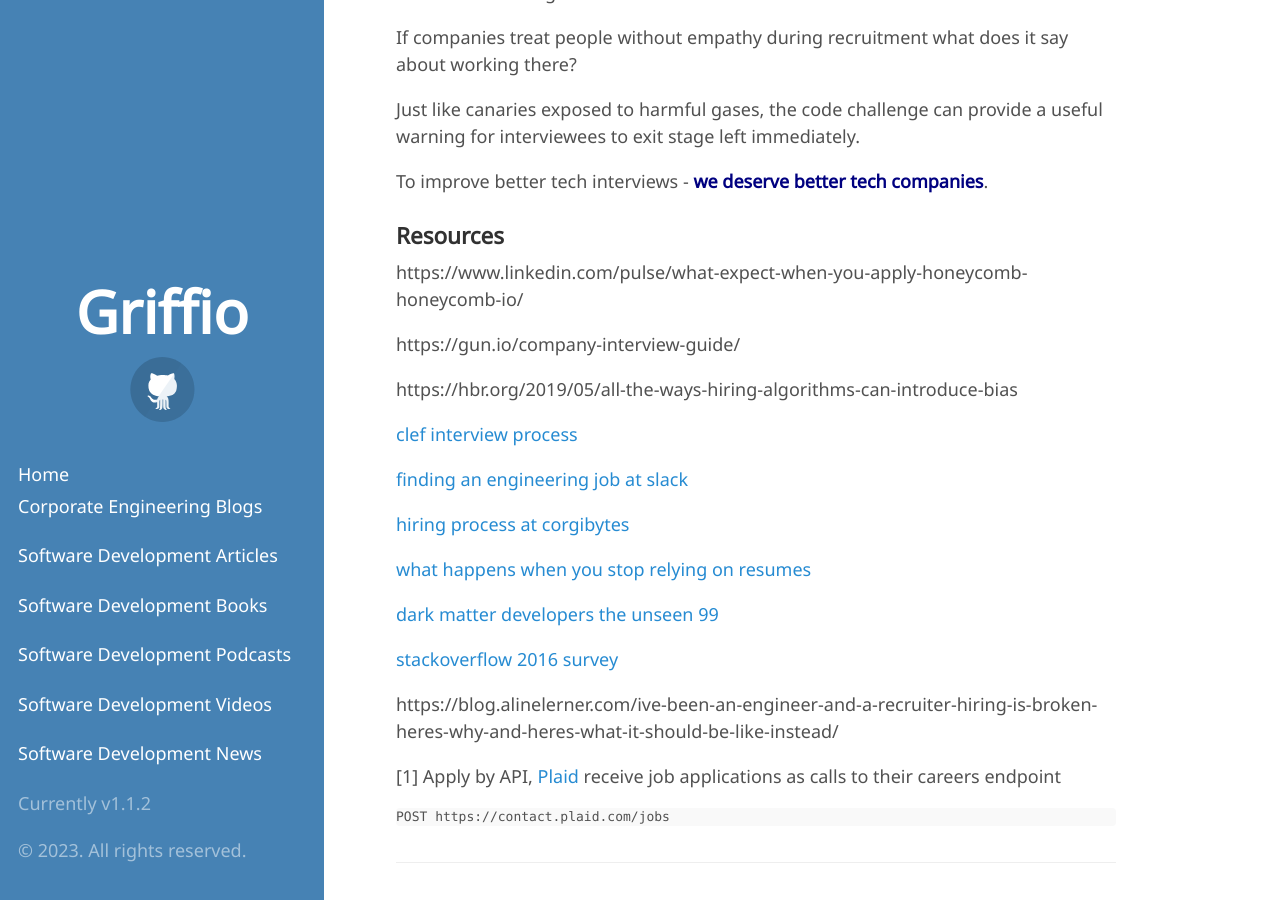
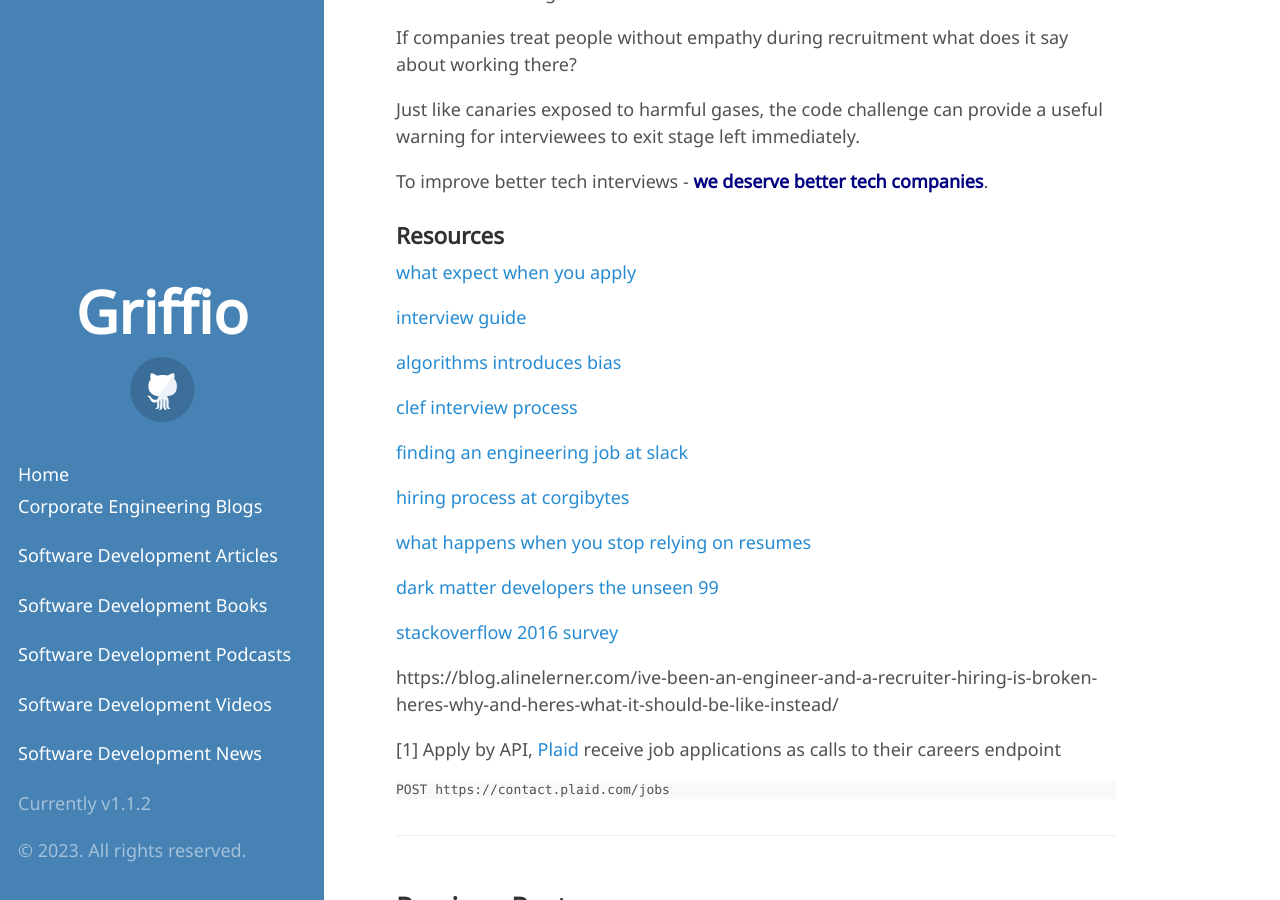
Before and after one commit to griffio/griffio.github.io, a Jekyll site: the page built from _posts/2016-06-12-Culture-Canaries-The-Interview-Coding-Challenge.md, in a window 1280 px wide and 900 px high, scrolled down 2248 px. Built offline with Jekyll 4.4.1, drawn with Linux system fonts in a browser that asks for light colours; some web fonts are replaced; some of the changed lines change nothing that is shown.

Commit message:
Update 2016-06-12-Culture-Canaries-The-Interview-Coding-Challenge.md

```diff
--- a/_posts/2016-06-12-Culture-Canaries-The-Interview-Coding-Challenge.md
+++ b/_posts/2016-06-12-Culture-Canaries-The-Interview-Coding-Challenge.md
@@ -67,11 +67,11 @@
 
 ### Resources
 
-https://www.linkedin.com/pulse/what-expect-when-you-apply-honeycomb-honeycomb-io/
+[what expect when you apply](https://www.linkedin.com/pulse/what-expect-when-you-apply-honeycomb-honeycomb-io/)
 
-https://gun.io/company-interview-guide/
+[interview guide](https://gun.io/company-interview-guide/)
 
-https://hbr.org/2019/05/all-the-ways-hiring-algorithms-can-introduce-bias
+[algorithms introduces bias](https://hbr.org/2019/05/all-the-ways-hiring-algorithms-can-introduce-bias)
 
 [clef interview process](https://github.com/clef/handbook/blob/master/Operations%20Documents/Interview%20Process.md)
 
```
